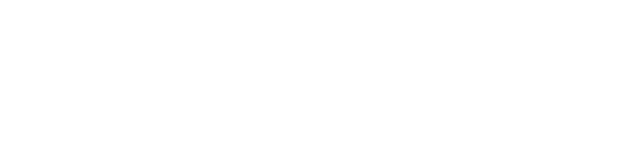
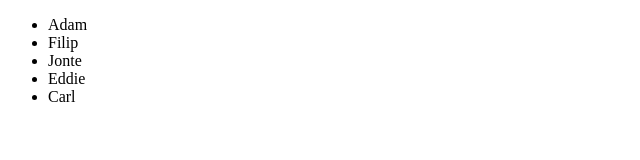
Before and after one commit to ArshiaKSabet/GitFlow, a plain HTML site: page index.html in a window 1280 px wide. Shown: the whole page, without its empty margins (0-640 px from the left). Drawn offline with Linux system fonts and the light colour scheme.

Commit message:
html barebones

```diff
--- a/index.html
+++ b/index.html
@@ -6,5 +6,15 @@
     <meta name="viewport" content="width=device-width, initial-scale=1.0" />
     <title>Document</title>
   </head>
-  <body></body>
+  <body>
+    <div class="box">
+      <ul>
+        <li>Adam</li>
+        <li>Filip</li>
+        <li>Jonte</li>
+        <li>Eddie</li>
+        <li>Carl</li>
+      </ul>
+    </div>
+  </body>
 </html>
```
